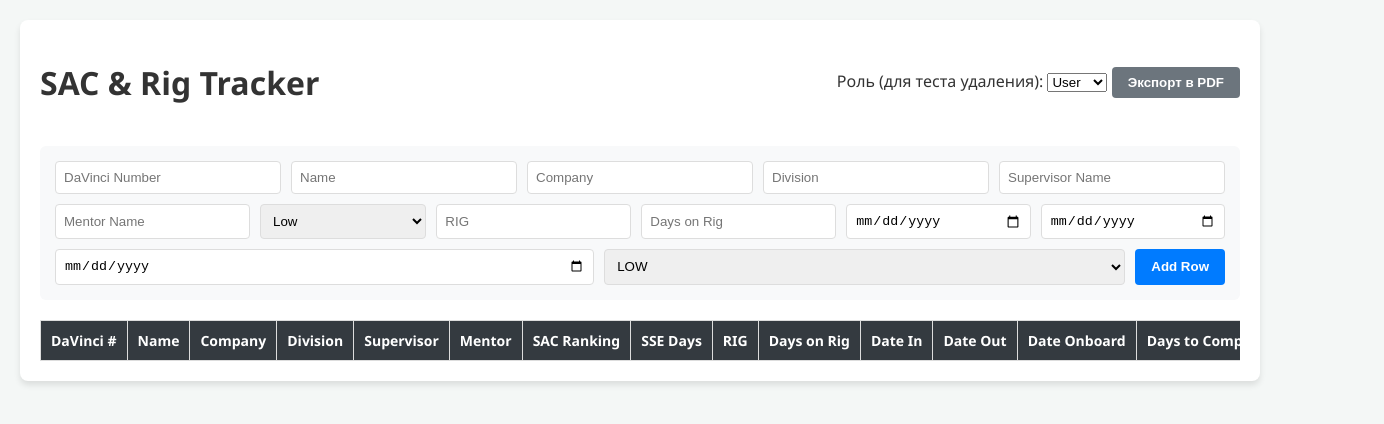
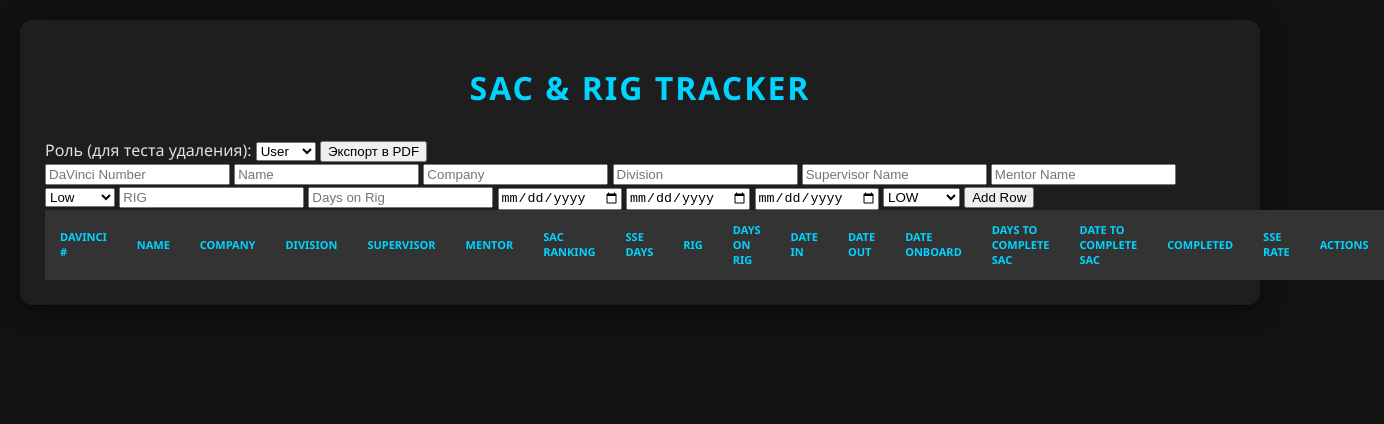
Before and after one commit to DEPSTON1/my-rig-project, a website: page public/index.html in a window 1280 px wide. Shown: the whole page, 1384 px wide, since content can reach past the window. Drawn offline with nearby package versions, Linux system fonts and the light colour scheme.

Commit message:
style.css

```diff
--- a/public/style.css
+++ b/public/style.css
@@ -1,90 +1,157 @@
-:root {
-    --bg-color: #f4f7f6;
-    --text-color: #333;
-    --border-color: #ddd;
-    --primary: #007bff;
-    --danger: #dc3545;
-    --blue-highlight: #cce5ff;
-}
-
+/* Основные настройки темной темы */
 body {
     font-family: 'Segoe UI', Tahoma, Geneva, Verdana, sans-serif;
-    background-color: var(--bg-color);
+    background-color: #121212; /* Глубокий черный/серый */
+    color: #e0e0e0; /* Светло-серый текст */
     margin: 0;
     padding: 20px;
-    color: var(--text-color);
 }
 
 .container {
-    max-width: 100%;
+    max-width: 1200px;
     margin: 0 auto;
-    background: #fff;
+    background-color: #1e1e1e; /* Цвет карточки */
+    padding: 25px;
+    border-radius: 12px;
+    box-shadow: 0 4px 20px rgba(0, 0, 0, 0.5);
+}
+
+h1 {
+    text-align: center;
+    color: #00d4ff; /* Яркий акцент */
+    margin-bottom: 30px;
+    text-transform: uppercase;
+    letter-spacing: 2px;
+}
+
+/* Стили формы ввода */
+.grid-form {
+    display: grid;
+    grid-template-columns: repeat(auto-fit, minmax(180px, 1fr));
+    gap: 15px;
+    margin-bottom: 30px;
+    background: #252525;
     padding: 20px;
     border-radius: 8px;
-    box-shadow: 0 4px 6px rgba(0,0,0,0.1);
+    border: 1px solid #333;
 }
 
-header {
-    display: flex;
-    justify-content: space-between;
-    align-items: center;
-    margin-bottom: 20px;
+.grid-form input, .grid-form select {
+    background-color: #333;
+    border: 1px solid #444;
+    color: #fff;
+    padding: 10px;
+    border-radius: 5px;
+    outline: none;
+    transition: border 0.3s;
 }
 
-.add-form {
-    display: flex;
-    flex-wrap: wrap;
-    gap: 10px;
-    margin-bottom: 20px;
-    padding: 15px;
-    background: #f8f9fa;
-    border-radius: 6px;
+.grid-form input:focus, .grid-form select:focus {
+    border-color: #00d4ff;
 }
 
-.add-form input, .add-form select {
-    padding: 8px;
-    border: 1px solid var(--border-color);
-    border-radius: 4px;
-    flex: 1 1 150px;
+.grid-form label {
+    font-size: 0.85rem;
+    color: #aaa;
+    display: flex;
+    flex-direction: column;
 }
 
-.btn {
-    padding: 8px 16px;
+/* Кнопки */
+.btn-add {
+    background-color: #00c853;
+    color: white;
     border: none;
-    border-radius: 4px;
+    padding: 10px;
+    border-radius: 5px;
     cursor: pointer;
-    color: #fff;
     font-weight: bold;
+    transition: background 0.3s;
 }
 
-.btn-primary { background-color: var(--primary); }
-.btn-secondary { background-color: #6c757d; }
-.btn-danger { background-color: var(--danger); padding: 4px 8px; font-size: 12px;}
+.btn-add:hover {
+    background-color: #00e676;
+}
 
-.table-wrapper {
+.btn-pdf {
+    background-color: #2979ff;
+    color: white;
+    border: none;
+    padding: 10px;
+    border-radius: 5px;
+    cursor: pointer;
+    font-weight: bold;
+    transition: background 0.3s;
+}
+
+.btn-pdf:hover {
+    background-color: #448aff;
+}
+
+/* Таблица */
+.table-container {
     overflow-x: auto;
+    margin-top: 20px;
 }
 
 table {
     width: 100%;
     border-collapse: collapse;
-    white-space: nowrap;
-    font-size: 14px;
+    background-color: #1e1e1e;
+    font-size: 13px;
 }
 
 th, td {
-    border: 1px solid var(--border-color);
-    padding: 10px;
+    padding: 12px 15px;
     text-align: left;
+    border-bottom: 1px solid #333;
 }
 
 th {
-    background-color: #343a40;
-    color: #fff;
+    background-color: #333;
+    color: #00d4ff;
+    text-transform: uppercase;
+    font-size: 11px;
 }
 
-/* Динамические классы для JS */
-.bg-blue { background-color: var(--blue-highlight) !important; }
+tr:hover {
+    background-color: #2a2a2a;
+}
+
+/* Цветовые статусы для SSE Rate */
+.rate-low { color: #81c784; font-weight: bold; }
+.rate-medium { color: #ffd54f; font-weight: bold; }
+.rate-high { color: #e57373; font-weight: bold; }
+
+/* Кнопка удаления */
+button[onclick^="deleteRow"] {
+    background: none;
+    border: none;
+    color: #ff5252;
+    cursor: pointer;
+    font-size: 16px;
+    transition: transform 0.2s;
+}
+
+button[onclick^="deleteRow"]:hover {
+    transform: scale(1.3);
+}
+
+/* Скроллбар для темной темы */
+::-webkit-scrollbar {
+    width: 8px;
+    height: 8px;
+}
+::-webkit-scrollbar-track {
+    background: #121212;
+}
+::-webkit-scrollbar-thumb {
+    background: #333;
+    border-radius: 10px;
+}
+::-webkit-scrollbar-thumb:hover {
+    background: #444;
+}
 .rate-low { color: #fff; background-color: #28a745 !important; font-weight: bold; text-align: center;}
 .rate-medium { color: #fff; background-color: #fd7e14 !important; font-weight: bold; text-align: center;}
 .rate-high { color: #fff; background-color: #dc3545 !important; font-weight: bold; text-align: center;}
```
